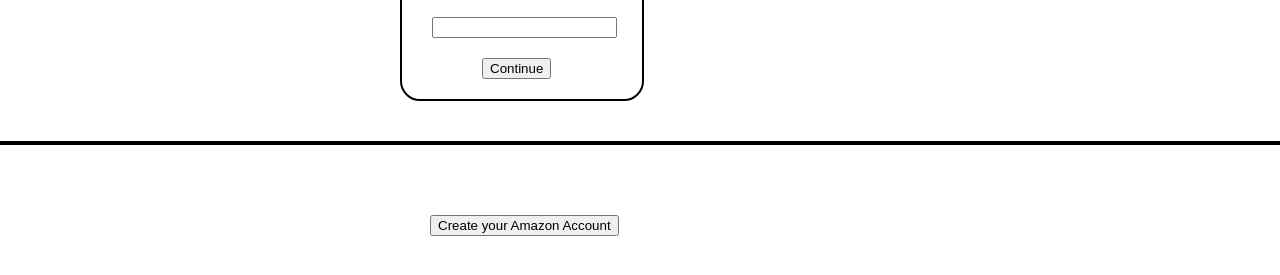
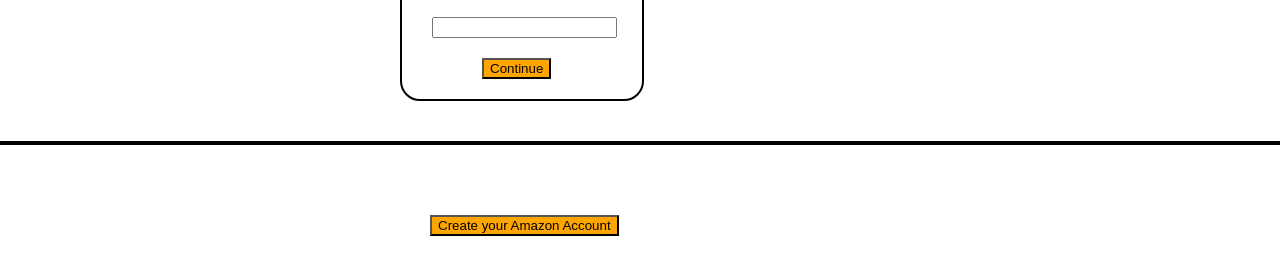
Before and after one commit to SADANKSH/Amazon-Clone, a plain HTML site: page signin.html in a window 1280 px wide. Shown: the part 285-560 px from the top of the page. Drawn offline with Linux system fonts and the light colour scheme.

Commit message:
Update style1.css

```diff
--- a/css/style1.css
+++ b/css/style1.css
@@ -39,6 +39,9 @@
     border: 1px orange;
 }
 
+button{
+   background-color : orange;
+}
 .newuser{
     margin-top: 70px;
     margin-left: 430px;
```
